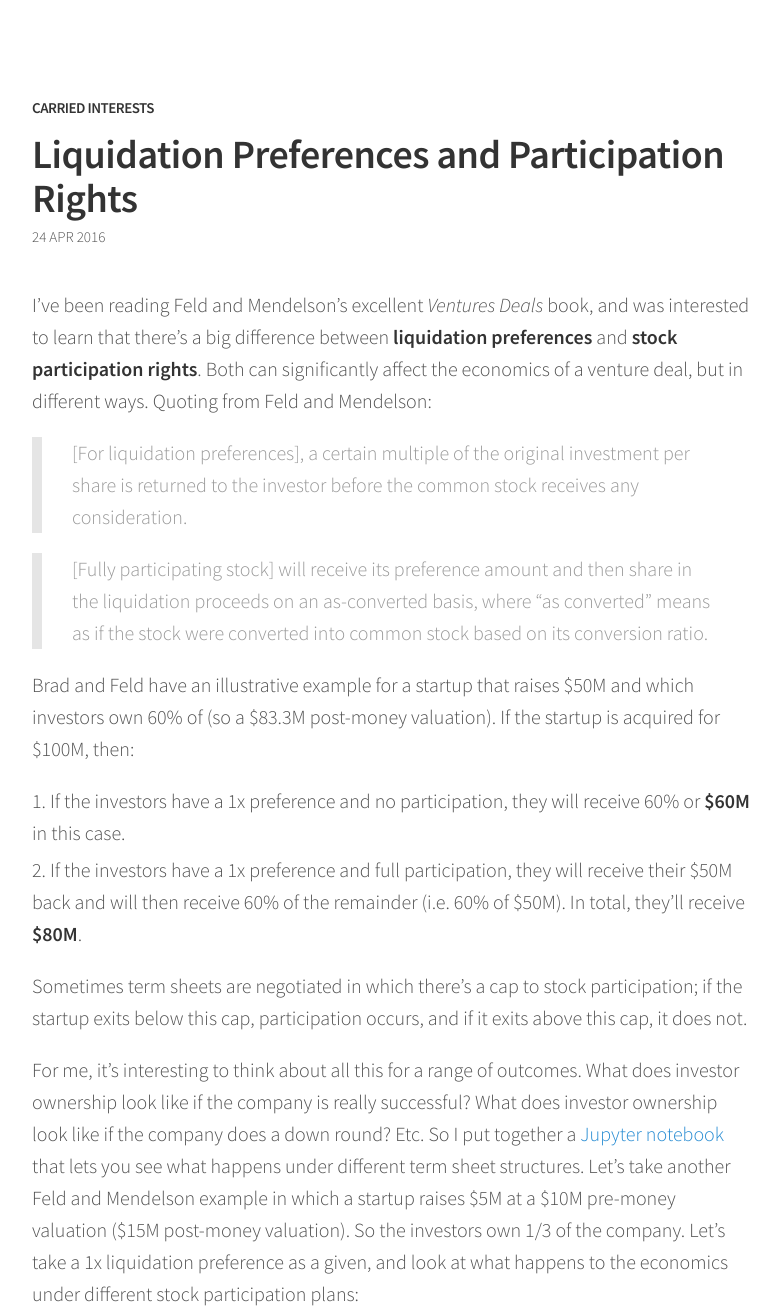
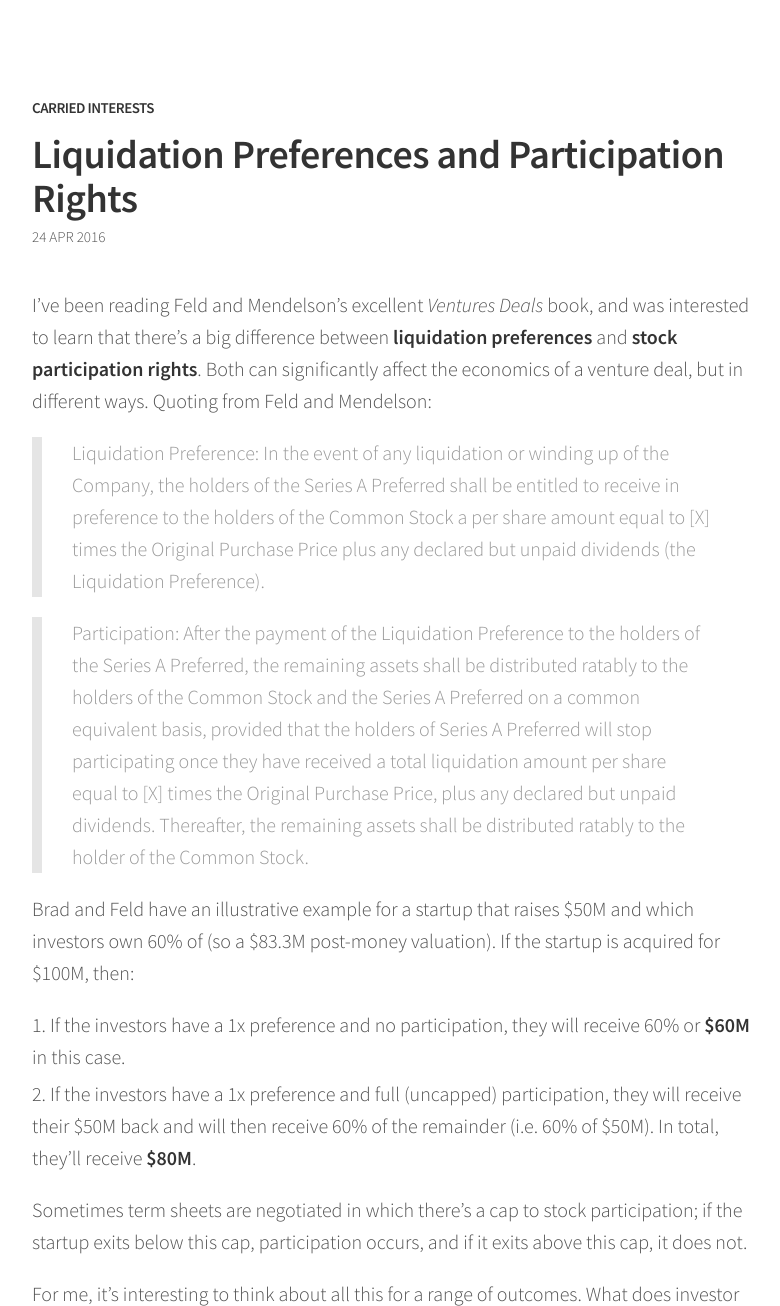
Before and after one commit to sl8r000/carried-interests, a Jekyll site: the page built from _posts/2016-04-24-preference-and-preferred.md, in a window 1280 px wide and 1400 px high, cut to the strip 0-1306 px from the top of the window. Shown: the whole strip, without its empty margins (248-1028 px from the left). Built offline with Jekyll 4.4.1, drawn with Linux system fonts in a browser that asks for light colours.

Commit message:
fixed mistakes

```diff
--- a/_posts/2016-04-24-preference-and-preferred.md
+++ b/_posts/2016-04-24-preference-and-preferred.md
@@ -4,20 +4,20 @@ title: Liquidation Preferences and Participation Rights
 
 I've been reading Feld and Mendelson's excellent *Ventures Deals* book, and was interested to learn that there's a big difference between **liquidation preferences** and **stock participation rights**. Both can significantly affect the economics of a venture deal, but in different ways. Quoting from Feld and Mendelson:
 
-> [For liquidation preferences], a certain multiple of the original investment per share is returned to the investor before the common stock receives any consideration.
+> Liquidation Preference: In the event of any liquidation or winding up of the Company, the holders of the Series A Preferred shall be entitled to receive in preference to the holders of the Common Stock a per share amount equal to [X] times the Original Purchase Price plus any declared but unpaid dividends (the Liquidation Preference).
 
-> [Fully participating stock] will receive its preference amount and then share in the liquidation proceeds on an as-converted basis, where "as converted" means as if the stock were converted into common stock based on its conversion ratio.
+> Participation: After the payment of the Liquidation Preference to the holders of the Series A Preferred, the remaining assets shall be distributed ratably to the holders of the Common Stock and the Series A Preferred on a common equivalent basis, provided that the holders of Series A Preferred will stop participating once they have received a total liquidation amount per share equal to [X] times the Original Purchase Price, plus any declared but unpaid dividends. Thereafter, the remaining assets shall be distributed ratably to the holder of the Common Stock.
 
 Brad and Feld have an illustrative example for a startup that raises $50M and which investors own 60% of (so a $83.3M post-money valuation). If the startup is acquired for $100M, then:
 
 1. If the investors have a 1x preference and no participation, they will receive 60% or **$60M** in this case.
-2. If the investors have a 1x preference and full participation, they will receive their $50M back and will then receive 60% of the remainder (i.e. 60% of $50M). In total, they'll receive **$80M**.
+2. If the investors have a 1x preference and full (uncapped) participation, they will receive their $50M back and will then receive 60% of the remainder (i.e. 60% of $50M). In total, they'll receive **$80M**.
 
 Sometimes term sheets are negotiated in which there's a cap to stock participation; if the startup exits below this cap, participation occurs, and if it exits above this cap, it does not.
 
 For me, it's interesting to think about all this for a range of outcomes. What does investor ownership look like if the company is really successful? What does investor ownership look like if the company does a down round? Etc. So I put together a [Jupyter notebook](https://gist.github.com/sl8r000/35003252f53523578d37ebdaa1c43598) that lets you see what happens under different term sheet structures. Let's take another Feld and Mendelson example in which a startup raises $5M at a $10M pre-money valuation ($15M post-money valuation). So the investors own 1/3 of the company. Let's take a 1x liquidation preference as a given, and look at what happens to the economics under different stock participation plans:
 
-![participation](http://i.imgur.com/Od8w3pV.png)
+![participation](http://i.imgur.com/b7t2PK7.png)
 
 I take away two things from this:
 
@@ -26,6 +26,6 @@ I take away two things from this:
 
 I think participation rights can make sense depending on the circumstances. If, for example, a founder thinks the valuation of his or her company should be higher than investors believe, then prudently-built participation rights could be a reasonable compromise to limit investor downside. Consider, for example, the difference between raising $5M at $10M pre-money with no participation versus raising $7M at $21M pre-money with a 3x cap on participation:
 
-![pre-post](http://i.imgur.com/Ev1W0ja.png)
+![pre-post](http://i.imgur.com/HekoZ9D.png)
 
 On the other hand, irresponsible participation rights could really harm the economics of the business for the founder. I think the lesson is: It's important to think about how liquidation preferences and participation rights affect the deal, and to make sure the outcomes at different exit valuations are fully understood.
```
